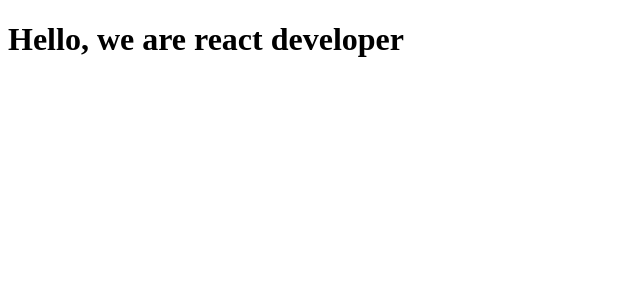
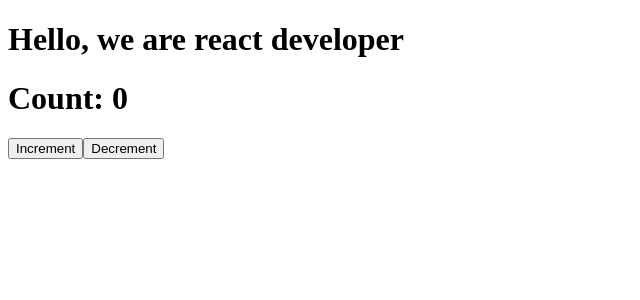
Before and after one commit to Ramudgar/skillspark_batch4, a React (Create React App) app in the folder Socialmedia/Frontend/socialmedia/: page / in a window 1280 px wide. Shown: the top 300 px of the page, without its empty margins (0-640 px from the left). Built offline with nearby package versions, Linux system fonts and the light colour scheme.

Commit message:
class component

```diff
--- /dev/null
+++ b/Socialmedia/Frontend/socialmedia/src/Components/ClassComponent.jsx
@@ -0,0 +1,37 @@
+import React, { Component } from "react";
+
+class Counter extends Component {
+  constructor(props) {
+    super(props);
+    this.state = {
+      count: 0,
+    };
+
+    // Bind the methods
+    this.increment = this.increment.bind(this);
+    this.decrement = this.decrement.bind(this);
+  }
+
+  increment() {
+    this.setState((prevState) => ({
+      count: prevState.count + 1,
+    }));
+  }
+
+  decrement() {
+    this.setState((prevState) => ({
+      count: prevState.count - 1,
+    }));
+  }
+  render() {
+    return (
+      <div className="flex justify-center h-40 bg-blue-500">
+        <h1>Count: {this.state.count} </h1>
+        <button onClick={this.increment}>Increment</button>
+        <button onClick={this.decrement}>Decrement</button>
+      </div>
+    );
+  }
+}
+
+export default Counter;
--- a/Socialmedia/Frontend/socialmedia/src/index.js
+++ b/Socialmedia/Frontend/socialmedia/src/index.js
@@ -2,11 +2,13 @@ import React from 'react';
 import ReactDOM from 'react-dom/client';
 // import TestComponent from './testComponent';
 import App from './App'
+import Counter from './Components/ClassComponent';
 
 const root = ReactDOM.createRoot(document.getElementById('root'));
 root.render(
   <>
    {/* <TestComponent/> */}
    <App/>
+   <Counter/>
    </>
 );
--- a/Socialmedia/Frontend/socialmedia/src/testComponent.js
+++ b/Socialmedia/Frontend/socialmedia/src/testComponent.js
@@ -1,9 +1,9 @@
 import React from 'react'
 
-const TestComponent = () => {
+const testComponent = () => {
   return (
     <div>testComponent</div>
   )
 }
 
-export default TestComponent
+export default testComponent
```
